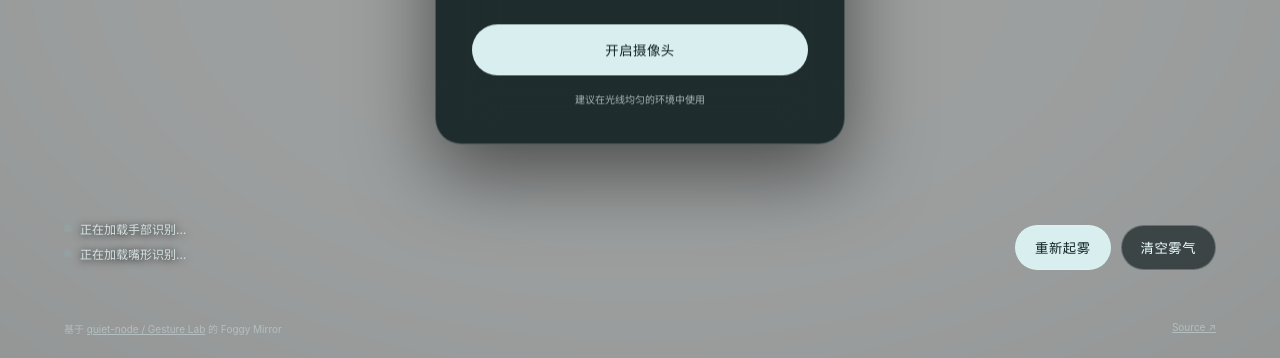
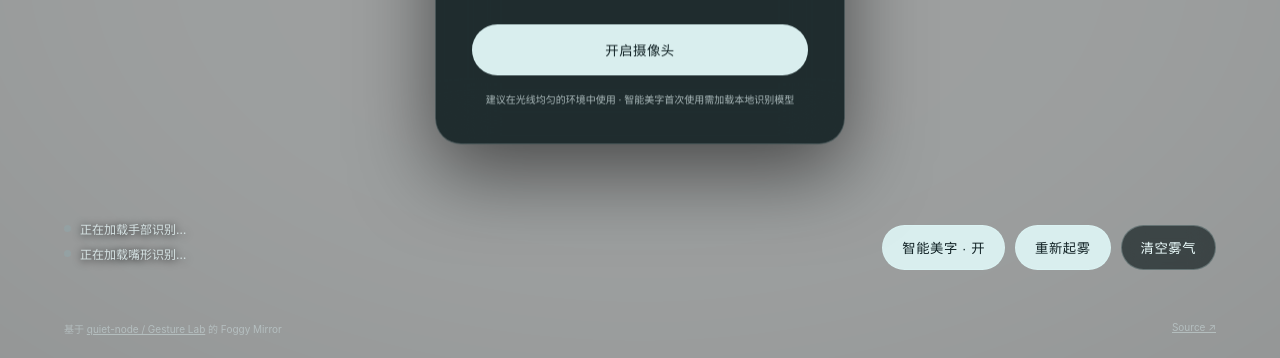
Before and after one commit to Frieda0726/foggy-mirror, a website built with Vite: page index.html in a window 1280 px wide. Shown: the part 442-800 px from the top of the page. Built offline with nearby package versions, Linux system fonts and the light colour scheme.

Commit message:
feat: add local handwriting beautification

```diff
--- a/index.html
+++ b/index.html
@@ -41,6 +41,7 @@
       </div>
 
       <nav class="controls" aria-label="镜面控制">
+        <button id="beautifyButton" type="button" class="smart active">智能美字 · 开</button>
         <button id="resetButton" type="button">重新起雾</button>
         <button id="clearButton" type="button" class="secondary">清空雾气</button>
       </nav>
@@ -51,7 +52,7 @@
         <h2>让镜子看见你</h2>
         <p>摄像头画面只在本机用于手部与嘴形识别，不会上传或保存。</p>
         <button id="startButton" type="button">开启摄像头</button>
-        <small>建议在光线均匀的环境中使用</small>
+        <small>建议在光线均匀的环境中使用 · 智能美字首次使用需加载本地识别模型</small>
       </div>
 
       <div id="toast" class="toast" role="status"></div>
```
